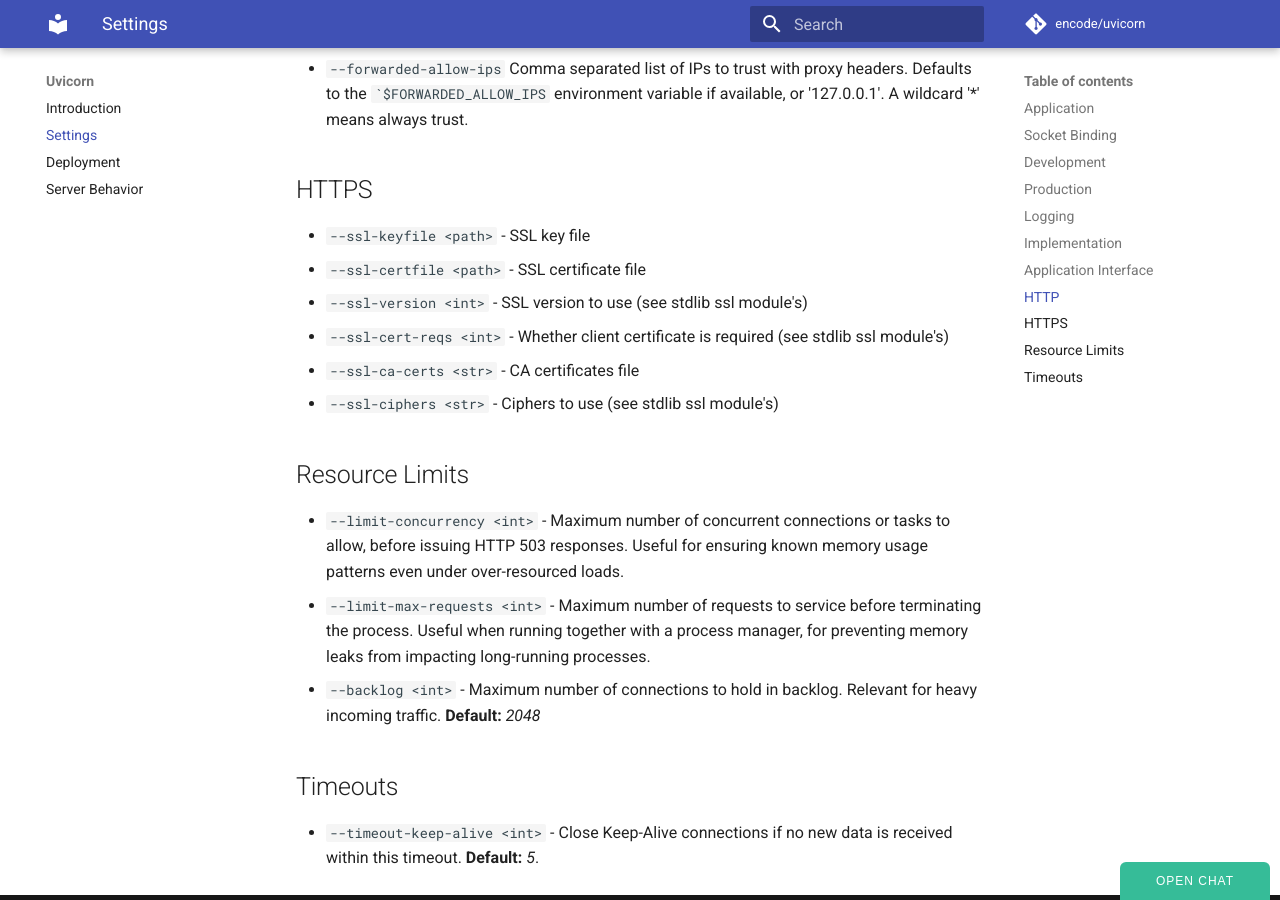
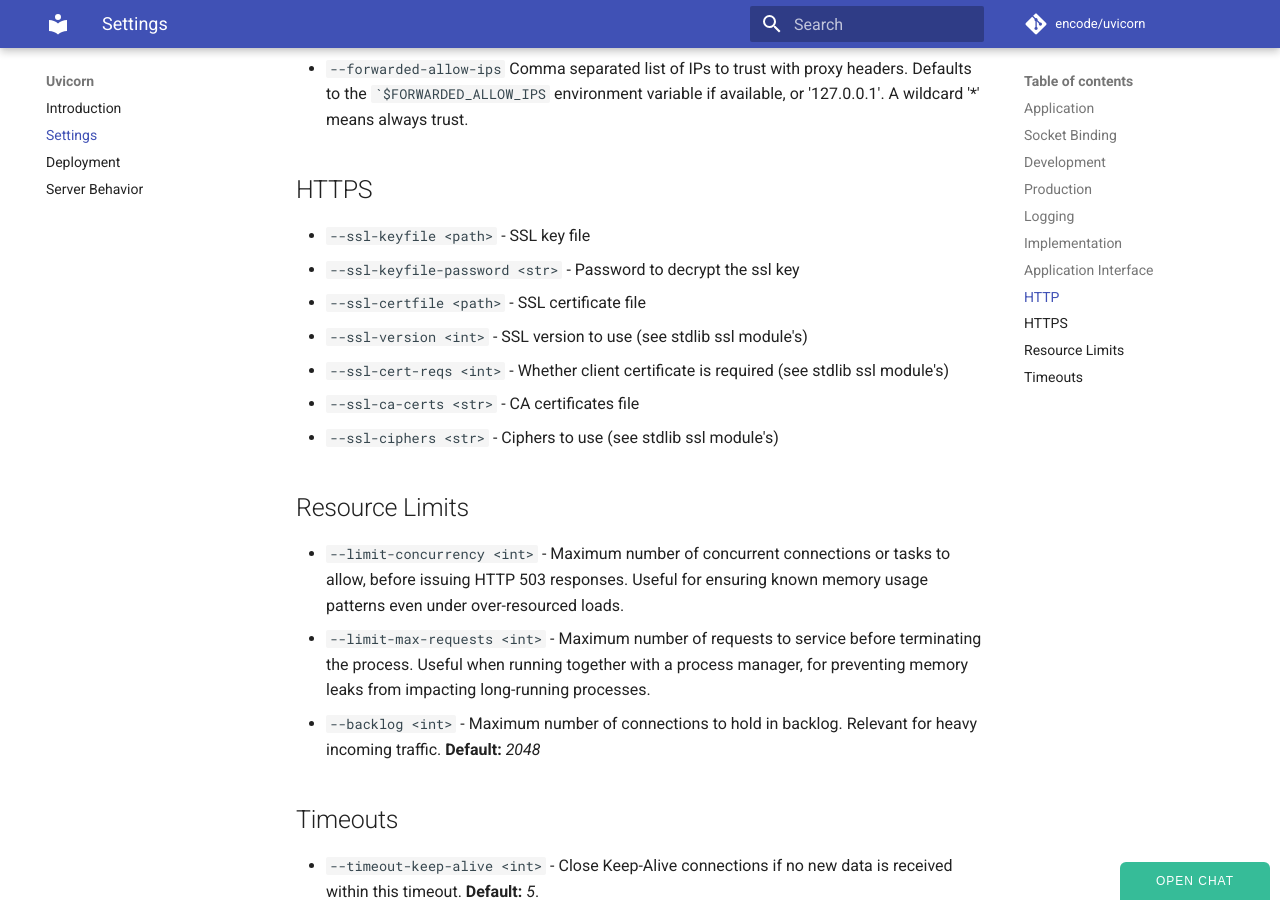
Before and after one commit to encode/uvicorn, an MkDocs documentation site: the page built from docs/settings.md, in a window 1280 px wide and 900 px high, scrolled down 2375 px. Built offline with MkDocs 1.6.1 and Material for MkDocs 9.7.7, drawn with Linux system fonts in a browser that asks for light colours; comment, search, counter and statistics services are not loaded.

Commit message:
Documentation: HTTPS settings add missing --ssl-keyfile-password (#839)
* adding parameter --ssl-password to decrypt ssl key file

* rever changed to see if build passes

* put back the changes after applying black

* fixing E731 do not assign a lambda expression, use a def

* fix formatting

* amend ssl documentation adding ssl-keyfile-passwor

* remove duplicated text

* amend incomplete documentation about https --ssl-keyfile-password

* fix the parameter https --ssl-keyfile-password type

* refine the parameter --ssl-keyfile-password description

```diff
--- a/docs/settings.md
+++ b/docs/settings.md
@@ -63,6 +63,7 @@ connecting IPs in the `forwarded-allow-ips` configuration.
 ## HTTPS
 
 * `--ssl-keyfile <path>` - SSL key file
+* `--ssl-keyfile-password <str>` - Password to decrypt the ssl key
 * `--ssl-certfile <path>` - SSL certificate file
 * `--ssl-version <int>` - SSL version to use (see stdlib ssl module's)
 * `--ssl-cert-reqs <int>` - Whether client certificate is required (see stdlib ssl module's)
```
